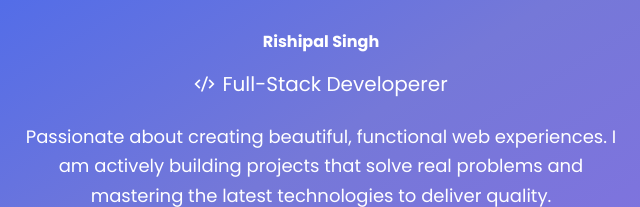
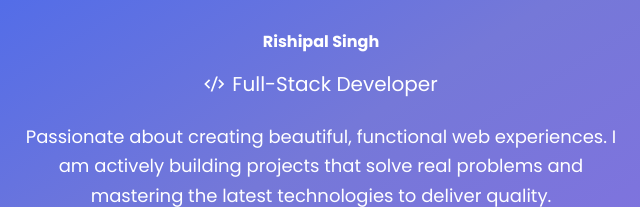
Before and after one commit to Rishipal843/Rishi-portfolio, a website: page portfolio/index.html in a window 1280 px wide. Shown: the part 184-391 px from the top of the page, 6-646 px from the left. Drawn offline with nearby package versions, Linux system fonts and the light colour scheme.

Commit message:
second commit

```diff
--- a/portfolio/index.html
+++ b/portfolio/index.html
@@ -87,7 +87,7 @@
 
                 <h2 class="text-xl md:text-2xl font-light mb-6 flex items-center justify-center lg:justify-start gap-2 text-white/90">
                     <i class="ri-code-s-slash-line"></i>
-                    Full-Stack Developerer
+                    Full-Stack Developer
                 </h2>
 
                 <p class="text-lg text-white/80 mb-8 max-w-xl mx-auto lg:mx-0 leading-relaxed">
```
